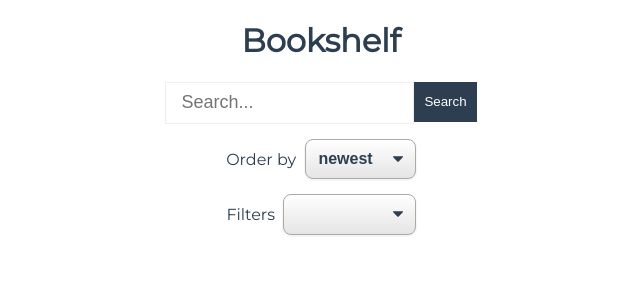
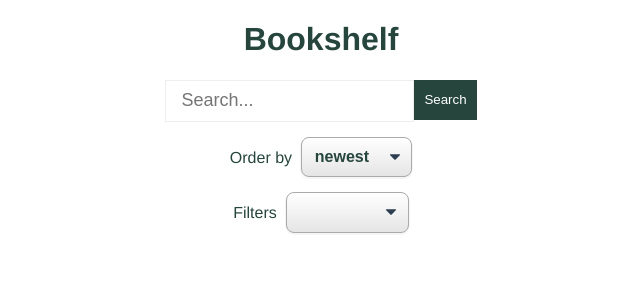
Before and after one commit to mark47546/Bookshelf, a Vue app: page / in a window 1280 px wide. Shown: the top 300 px of the page, without its empty margins (319-959 px from the left). Built offline with nearby package versions, Linux system fonts and the light colour scheme.

Commit message:
fix filter function

```diff
--- a/src/App.vue
+++ b/src/App.vue
@@ -17,12 +17,13 @@
         <div>
             <label for="filter">Filters</label>&nbsp;
             <select name="filter" v-model="filterBy" @change="filter">
-              <option value="free-ebooks">free-ebooks</option>
-              <option value="paid-ebooks">paid-ebooks</option>
+              <option value="partial">partial</option>
+              <option value="full">full</option>
+              <option value="free-ebooks">free-ebook</option>
+              <option value="paid-ebooks">paid-ebook</option>
+              <option value="ebooks">ebook</option>
             </select>
           </div>
-        <!-- <form @submit.prevent="filter">
-        </form> -->
       </form>
     </div>
     <div class="content">
@@ -35,7 +36,6 @@
 <script>
 import BookList from '@/components/BookList'
 import axios from 'axios'
-
 export default {
   data() {
     return {
@@ -63,20 +63,18 @@ export default {
         })
     },
     filter() {
-      this.filterBy = 'free-ebooks'
+      // this.filterBy = 'free-ebooks'
       this.loadState = 'loading'
       axios
         .get(
-          `https://www.googleapis.com/books/v1/volumes?q=intitle:${this.keyword}&filter=free-ebooks
-          &orderBy=${this.orderBy}&maxResults=${this.maxResults}`
+          `https://www.googleapis.com/books/v1/volumes?q=intitle:${this.keyword}&filter=${this.filterBy}&orderBy=${this.orderBy}&maxResults=${this.maxResults}`
         )
         .then(response => {
-          console.log(response.data.items)
+          console.log('response::', response.data.items)
           this.books = response.data.items
           this.loadState = 'success'
         })
     },
-
   },
   components: {
     BookList
@@ -86,80 +84,66 @@ export default {
 
 <style>
 @import url('https://fonts.googleapis.com/css?family=Montserrat&display=swap');
-
 body,
 html {
   position: relative;
-  font-family: 'Montserrat', Helvetica, Arial, sans-serif;
+  font-family: 'Merriweather', Helvetica, Arial, sans-serif;
   -webkit-font-smoothing: antialiased;
   -moz-osx-font-smoothing: grayscale;
   text-align: center;
-  color: #2c3e50;
+  color: #26453d;
 }
-
 a {
-  color: #2c3e50;
+  color: #26453d;
   text-decoration: none;
 }
-
 .content {
   position: relative;
 }
 
-/* Loader: shamelessly taken from https://codepen.io/veganben/pen/GAgsH */
 .loading {
   height: 0;
   width: 0;
   padding: 15px;
   border: 6px solid #ccc;
-  border-right-color: #2c3e50;
+  border-right-color: #26453d;
   border-radius: 22px;
   -webkit-animation: rotate 1s infinite linear;
   position: absolute;
   left: 50%;
   top: 0;
 }
-
 @-webkit-keyframes rotate {
-  /* 100% keyframe for  clockwise.
-     use 0% instead for anticlockwise */
   100% {
     -webkit-transform: rotate(360deg);
   }
 }
-
 .input {
   border: 1px solid #eee;
-
   height: 40px;
   padding: 0;
   margin: 0;
   padding-left: 15px;
-
   font-size: 18px;
 }
-
 .button {
   border: 0;
   padding: 0 10px;
   margin: 0;
-  background: #2c3e50;
+  background: #26453d;
   color: white;
   box-shadow: 0 0 0 transparent;
-
   height: 40px;
   vertical-align: top;
 }
-
 select {
   display: inline-block;
   font-size: 16px;
   font-family: sans-serif;
   font-weight: 700;
-  color: #2c3e50;
+  color: #26453d;
   line-height: 1.3;
   padding: 0.6em 1.4em 0.5em 0.8em;
-  /* width: 100%; */
   max-width: 100%;
   box-sizing: border-box;
   margin: 0;
@@ -193,11 +177,9 @@ select:focus {
 select option {
   font-weight: normal;
 }
-
 .query {
   margin-bottom: 30px;
 }
-
 .book-list {
   display: grid;
   grid-template-columns: repeat(auto-fit, minmax(320px, 1fr));
```
